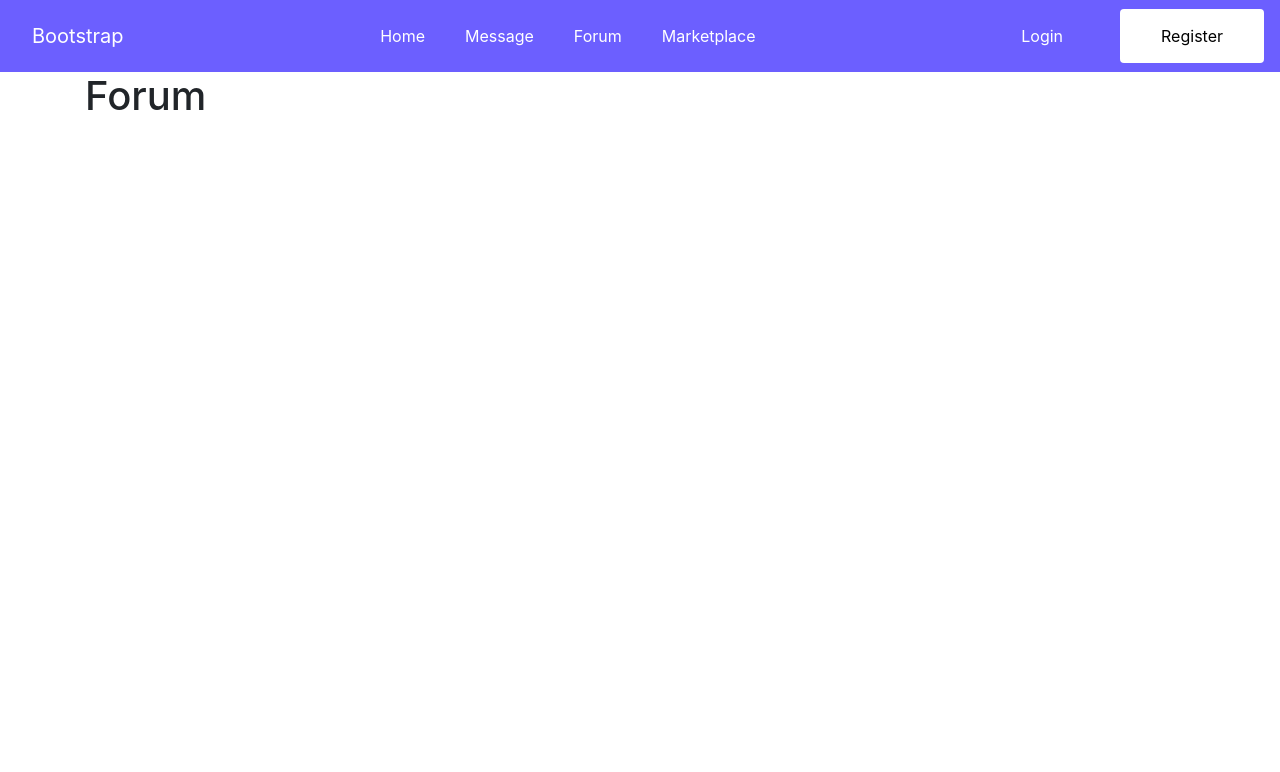
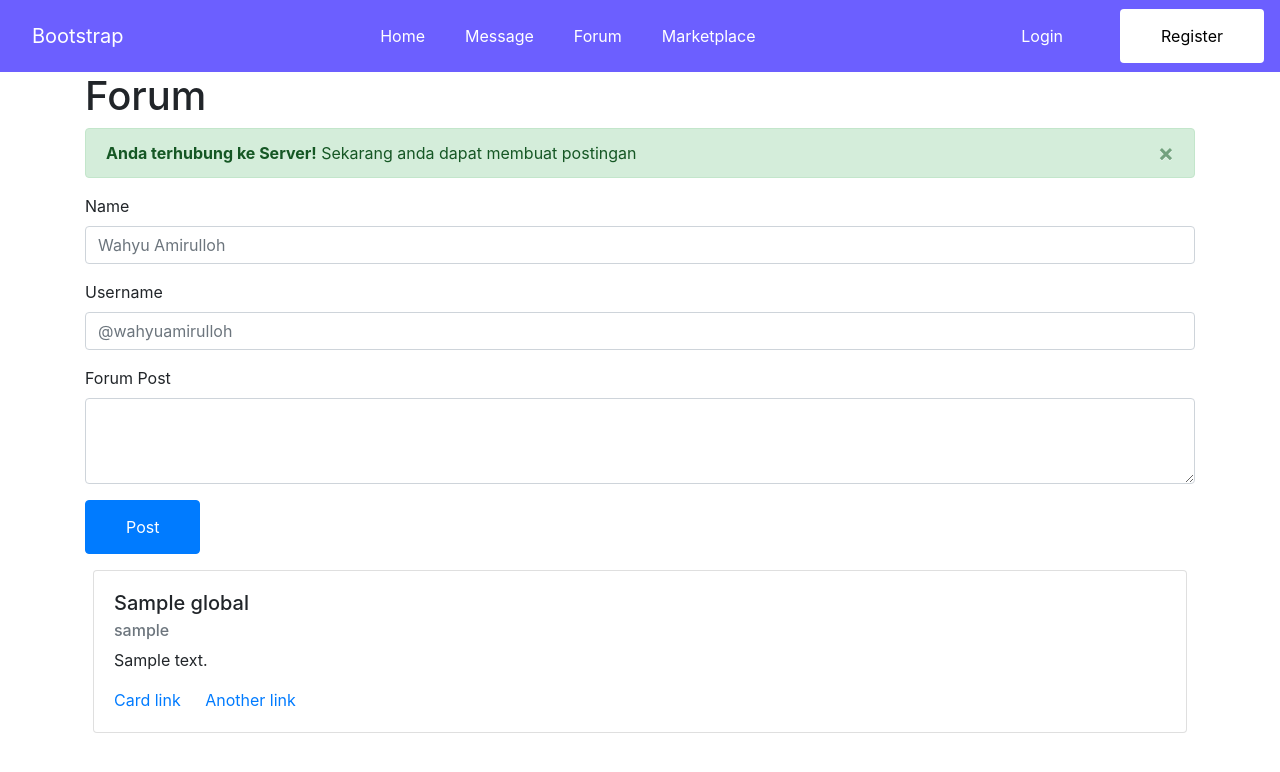
Before and after one commit to amirudev/php-youngbook, a PHP site: page /page/forum/index.php in a window 1280 px wide. Shown: the top 772 px of the page. Run offline with PHP 8.4, Linux system fonts and the light colour scheme; tables that the repository leaves empty or names only in its code hold one stand-in row (values such as "Sample post").

Commit message:
add functionality on forum ( Create )

```diff
--- a/page/forum/index.php
+++ b/page/forum/index.php
@@ -7,6 +7,47 @@
 	<?php require '../components/header.php'; ?>
 	<div class="container">
 		<h1>Forum</h1>
+		<?php
+		$messages = array('Anda terhubung ke Server!', 'Sekarang anda dapat membuat postingan');
+		require '../functions/mysqliconnect.php';
+		?>
+		<form action="../functions/forum_post.php" method="post">
+		  	<div class="form-group">
+		    	<label for="exampleFormControlInput1">Name</label>
+		    	<input type="text" class="form-control" id="exampleFormControlInput1" placeholder="Wahyu Amirulloh" name="name">
+		  	</div>
+		  	<div class="form-group">
+		    	<label for="exampleFormControlInput2">Username</label>
+		    	<input type="text" class="form-control" id="exampleFormControlInput2" placeholder="@wahyuamirulloh" name="username">
+		  	</div>
+		  	<div class="form-group">
+			    <label for="exampleFormControlTextarea1">Forum Post</label>
+			    <textarea class="form-control" id="exampleFormControlTextarea1" rows="3" name="text"></textarea>
+		  	</div>
+		  	<button type="submit" class="btn btn-primary mb-2">Post</button>
+		</form>
+</form>
+  		<?php
+		$sql = 'SELECT * FROM forum_global';
+		$result = mysqli_query($conn, $sql);
+		if (mysqli_num_rows($result) > 0){
+			// output data of each row
+			while ($row = mysqli_fetch_assoc($result)){
+				?>
+				<div class="card m-2">
+				  <div class="card-body">
+				    <h5 class="card-title"><?php echo $row['name'] ?></h5>
+				    <h6 class="card-subtitle mb-2 text-muted"><?php echo $row['username'] ?></h6>
+				    <p class="card-text"><?php echo $row['text'] ?></p>
+				    <a href="#" class="card-link">Card link</a>
+				    <a href="#" class="card-link">Another link</a>
+				  </div>
+				</div>
+				<?php
+			}
+		}
+		?>
+
 	</div>
 </body>
 </html>
--- a/page/functions/mysqliconnect.php
+++ b/page/functions/mysqliconnect.php
@@ -1,18 +1,26 @@
 <?php
-function mysqliconnect()
-{
-	$servername = '';
-	$username = '';
+	$servername = 'localhost';
+	$username = 'root';
 	$password = '';
+	$databasename = 'php-youngbook';
 
 	// Create Connection
-	$conn = new mysqli_connect($servername, $username, $password);
+	$conn = mysqli_connect($servername, $username, $password, $databasename);
 
 	// Check Connection
 	if (!$conn) {
-		die("Connection Failed: " . $conn->connect_error);
+		die('<div class="alert alert-danger alert-dismissible fade show" role="alert">
+  				<strong>Gagal terhubung ke server</strong> Masalah pada konfigurasi server :(
+  				<button type="button" class="close" data-dismiss="alert" aria-label="Close">
+    			<span aria-hidden="true">&times;</span>
+  				</button>
+			</div>' . $conn->connect_error);
 	} else {
-		echo "Connected Succesfully";
+		echo '<div class="alert alert-success alert-dismissible fade show" role="alert">
+  				<strong>' . $messages[0] . '</strong> ' . $messages[1] . '
+  				<button type="button" class="close" data-dismiss="alert" aria-label="Close">
+    			<span aria-hidden="true">&times;</span>
+  				</button>
+			</div>';
 	}
-}
 ?>
```
Also changed, not shown: page/functions/forum_post.php (added, +19 -0 lines).
